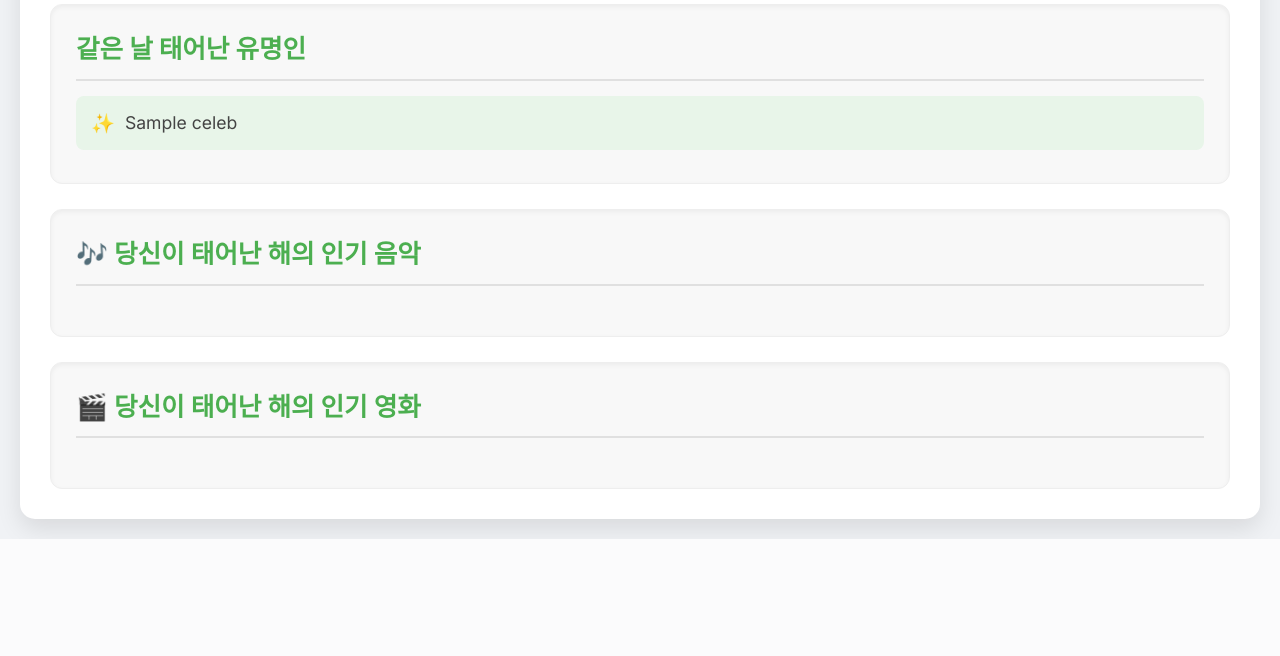
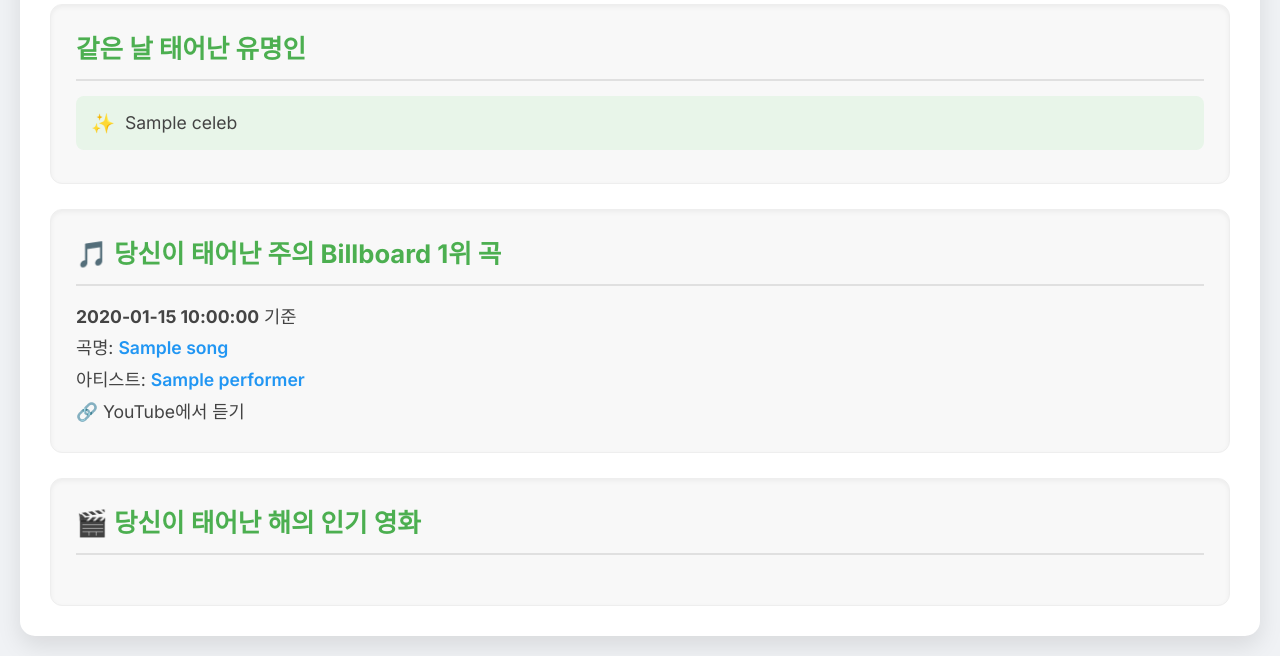
Before and after one commit to wowdaddy00/born-day, a Flask app: template templates/index.html in a window 1280 px wide. Shown: the part 745-1401 px from the top of the page. Before the commit the page ends 1284 px from the top, so only its background shows below. Run offline with Flask 2, Linux system fonts and the light colour scheme; the template is opened without the code that fills it: most values are stand-ins (such as "Sample title", 1, 10 or a date in 2020); some libraries are stand-ins or nearby versions.

Commit message:
Update index.html

```diff
--- a/templates/index.html
+++ b/templates/index.html
@@ -236,15 +236,21 @@
                     </div>
                 {% endif %}
 
+                {% if result.billboard %}
+                <div class="result-card">
+                    <h3>🎵 당신이 태어난 주의 Billboard 1위 곡</h3>
+                    <p><strong>{{ result.billboard.chart_date }}</strong> 기준</p>
+                    <p>곡명: <span class="highlight">{{ result.billboard.song }}</span></p>
+                    <p>아티스트: <span class="highlight">{{ result.billboard.performer }}</span></p>
+                    <p>
+                        <a href="{{ result.billboard.youtube }}" target="_blank">
+                            🔗 YouTube에서 듣기
+                        </a>
+                    </p>
+                </div>
+                {% endif %}
+
                 <!-- 음악 및 영화 결과를 표시할 영역 -->
-                <div class="result-card">
-                    <h3>🎶 당신이 태어난 해의 인기 음악</h3>
-                    <div id="music-results" class="video-container">
-                        <!-- JavaScript로 음악 비디오가 여기에 삽입됩니다 -->
-                        <p id="no-music-data" class="text-gray-600 text-center hidden">해당 연도의 음악 데이터를 찾을 수 없습니다.</p>
-                    </div>
-                </div>
-
                 <div class="result-card">
                     <h3>🎬 당신이 태어난 해의 인기 영화</h3>
                     <div id="movie-results" class="video-container">
```
